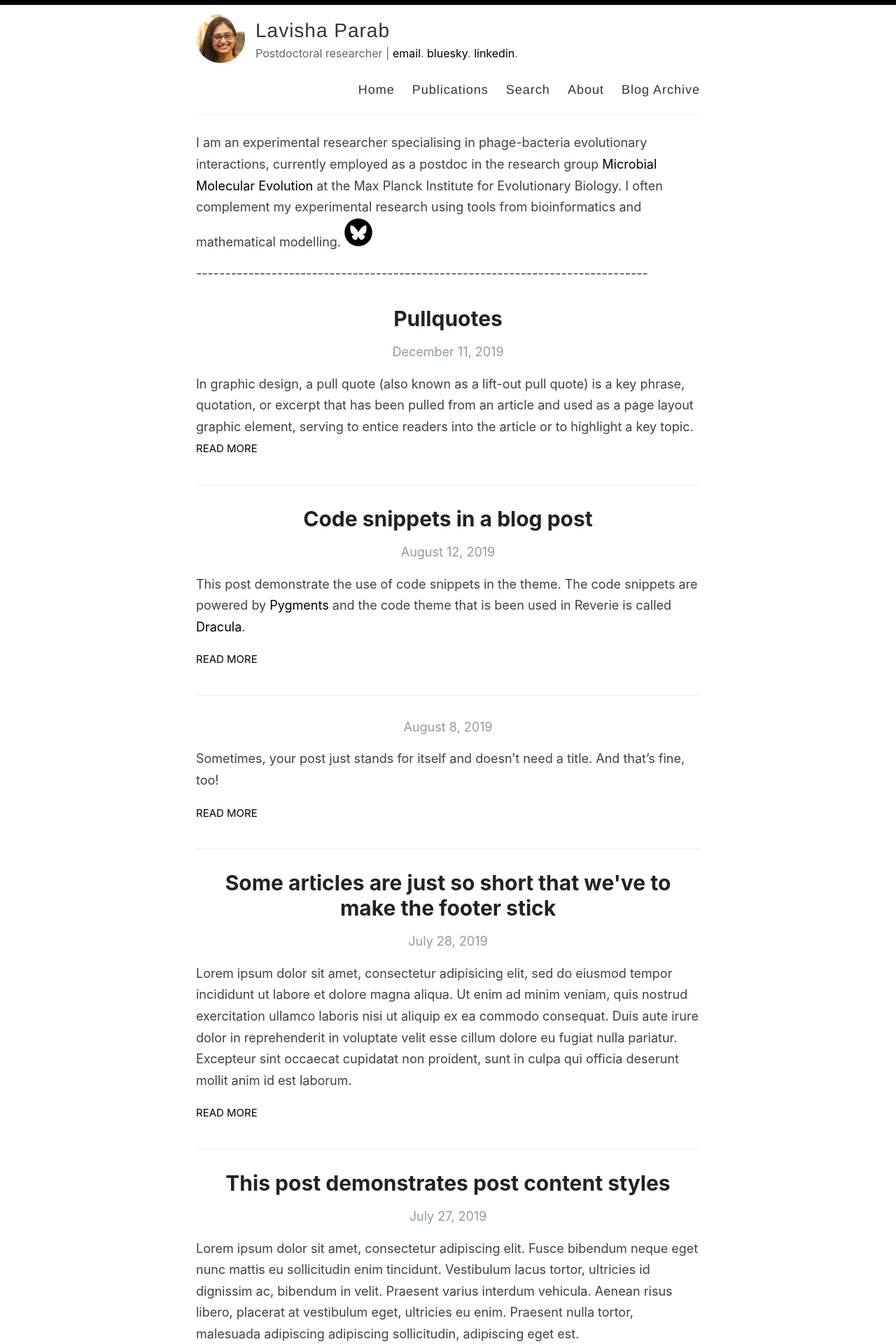
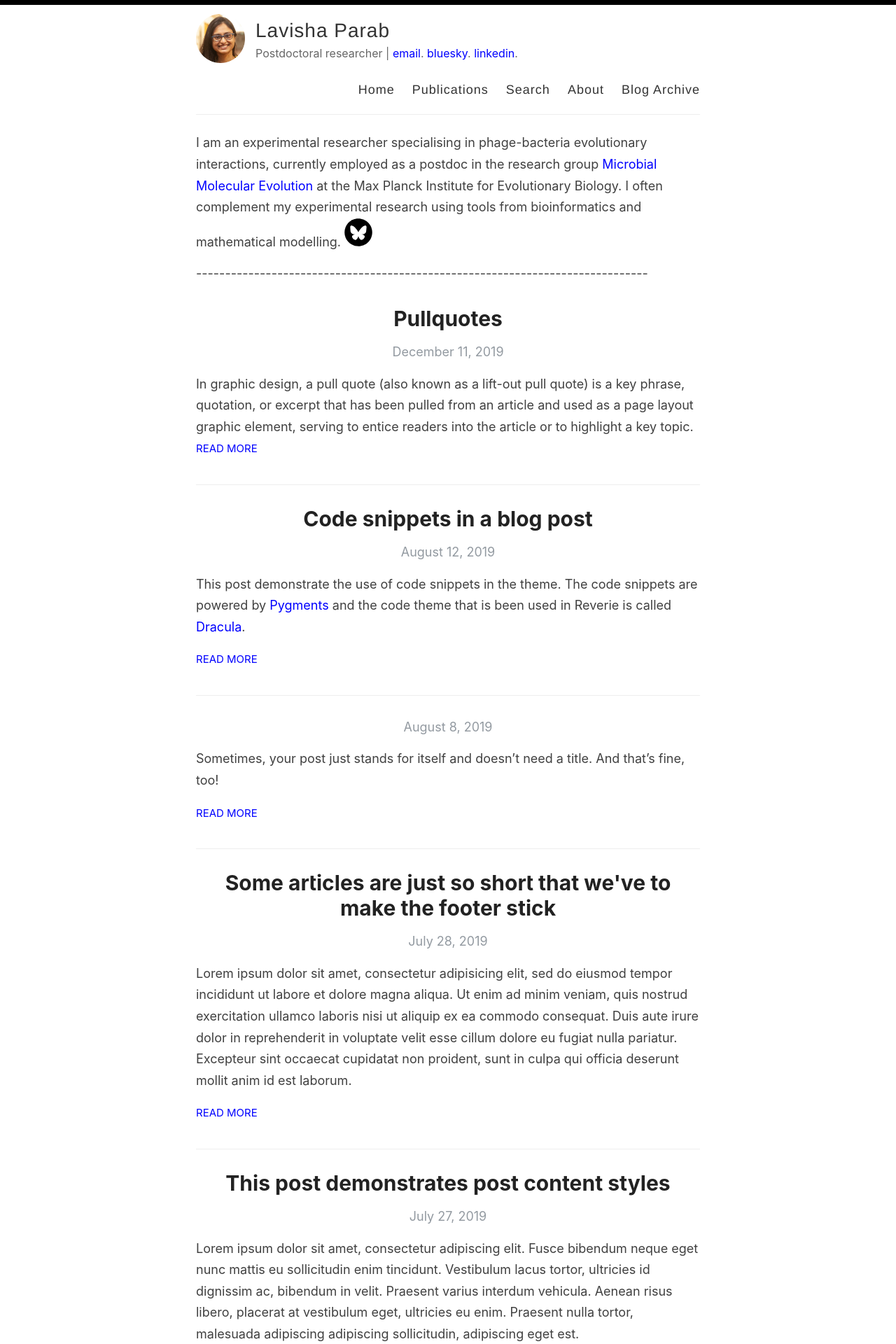
Before and after one commit to lavishaparab/lavishaparab.github.io, a Jekyll site: the page built from index.html, in a window 1280 px wide. Shown: the top 1920 px of the page at 70% size. Built offline with Jekyll 4.4.1, drawn with Linux system fonts in a browser that asks for light colours; the list of posts is cut into pages by our own code.

Commit message:
Update default.html
hopefully make links blue

```diff
--- a/_layouts/default.html
+++ b/_layouts/default.html
@@ -14,8 +14,10 @@
     {% include analytics_head.html %}
     <style>
     a {
-       color: black;
+       color: blue;
     } </style>
+    <!-- above command is supposed to turn the colour of hyperlinks blue -->
+
   </head>
 
   <body>
```
